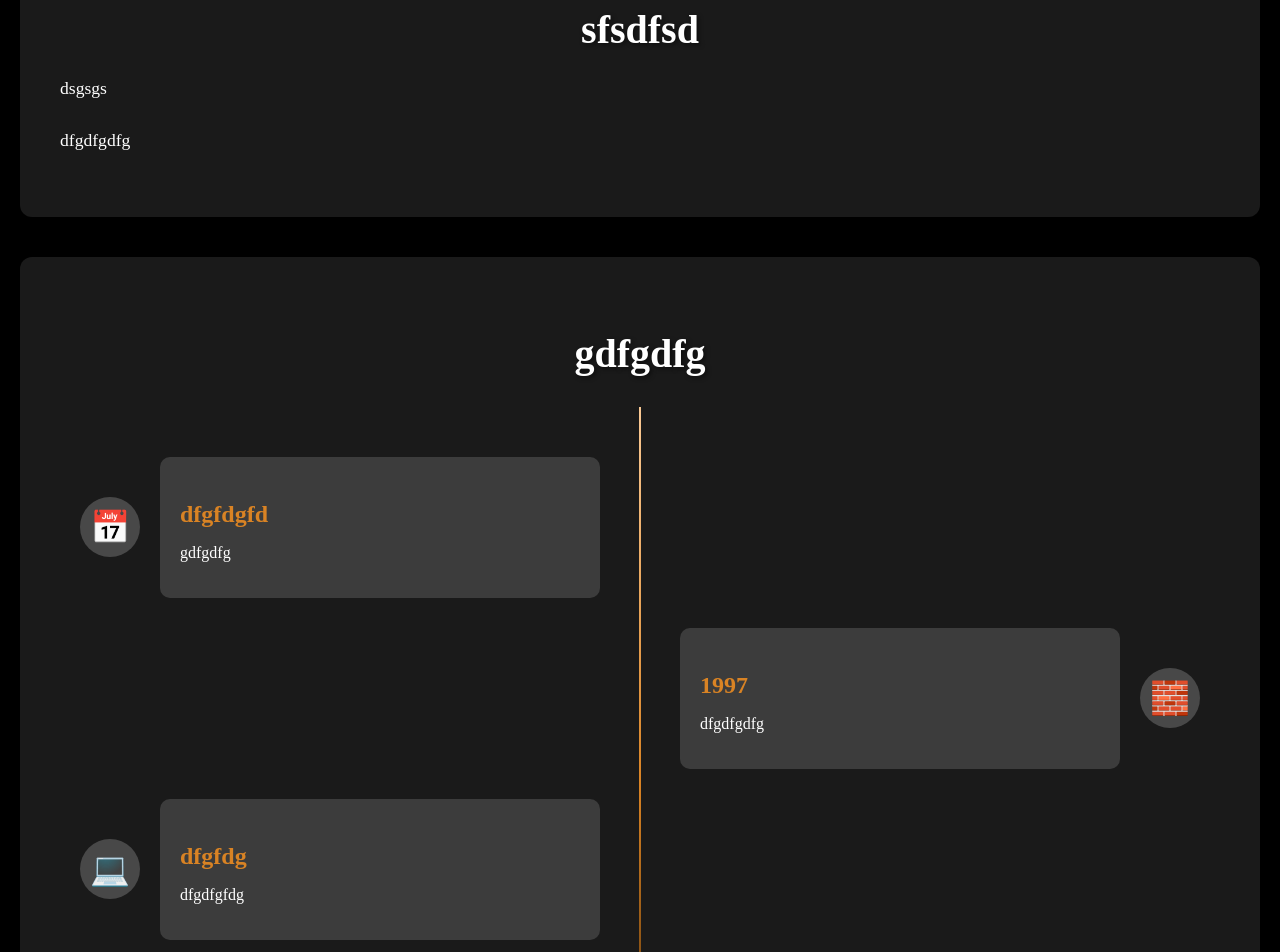
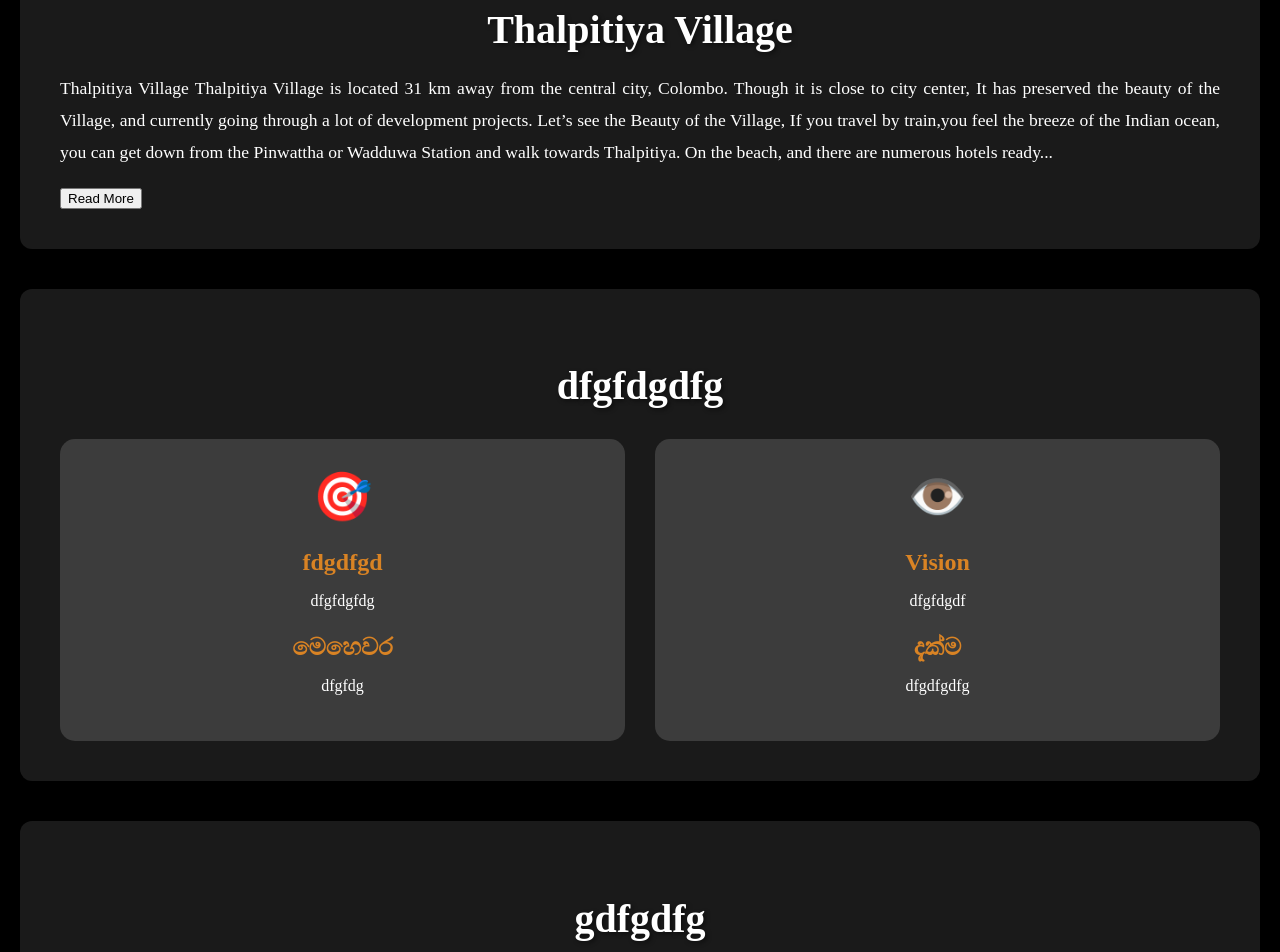
Before and after one commit to Dulan19/Thudawa_Website, a React (Create React App) app: page /Background in a window 1280 px wide. Shown: the part 860-1812 px from the top of the page. Built offline with nearby package versions, Linux system fonts and the light colour scheme.

Commit message:
Background page
added  one article to background page.

```diff
--- a/src/pages/Background.jsx
+++ b/src/pages/Background.jsx
@@ -1,9 +1,15 @@
 "use client"
+import React, { useState } from "react";
 import Navbar from "../components/Navbar/Navbar.jsx"
 import Footer from "../components/Footer/Footer.jsx"
-import "./Stylings/Aboutus.css"
+import "./Stylings/Background.css"
 
-function Aboutus() {
+function Background() {
+  const [show1, setShow1] = useState(false);
+  const [show2, setShow2] = useState(false);
+  const [show3, setShow3] = useState(false);
+  const [show4, setShow4] = useState(false);
+  const [show5, setShow5] = useState(false);
   return (
     <div>
       <div className="background1-image"></div>
@@ -14,8 +20,8 @@ function Aboutus() {
         <h1 className="aboutus-heading">
           sdfsdfsdf
           <h6>
-            {" "}
-           fsdfsdf
+
+           fsdfsd
             <br />
             sdfsdf
           </h6>
@@ -24,53 +30,19 @@ function Aboutus() {
 
         <div className="section-container">
           <div className="intro-section">
-            <h2>sfsdfsd</h2>
-            <p>
-              dsgsgs
-            </p>
-            <p>
-              dfgdfgdfg
-            </p>
+            <h2>Thalpitiya Village</h2>
+            <p>Thalpitiya Village Thalpitiya Village is located 31 km away from the central city, Colombo.
+              Though it is close to city center, It has preserved the beauty of the Village, and currently going
+              through a lot of development projects. Let’s see the Beauty of the Village, If you travel by train,you
+              feel the  breeze of the Indian ocean,  you can get down from the Pinwattha or Wadduwa Station and walk
+               towards Thalpitiya. On the beach, and there are numerous hotels ready...</p>
+            <button onClick={() => setShow1(!show1)}>{show1 ? "Show Less" : "Read More"}
+            </button>
+            {show1 && <p>Full article content...</p>}
           </div>
 
 
-          <div className="timeline-section">
-            <h2>gdfgdfg</h2>
-            <div className="timeline">
-              <div className="timeline-item">
-                <div className="timeline-icon">📅</div>
-                <div className="timeline-content">
-                  <h3>dfgfdgfd</h3>
-                  <p>gdfgdfg</p>
-                </div>
-              </div>
-              <div className="timeline-item">
-                <div className="timeline-icon">🧱</div>
-                <div className="timeline-content">
-                  <h3>1997</h3>
-                  <p>dfgdfgdfg</p>
-                </div>
-              </div>
-              <div className="timeline-item">
-                <div className="timeline-icon">💻</div>
-                <div className="timeline-content">
-                  <h3>dfgfdg</h3>
-                  <p>
-                    dfgdfgfdg
-                  </p>
-                </div>
-              </div>
-              <div className="timeline-item">
-                <div className="timeline-icon">🏞️</div>
-                <div className="timeline-content">
-                  <h3>dfgfdg</h3>
-                  <p>
-                    dfgdfgd
-                  </p>
-                </div>
-              </div>
-            </div>
-          </div>
+
 
 
           <div className="mvv-section">
@@ -250,4 +222,4 @@ function Aboutus() {
   )
 }
 
-export default Aboutus
+export default Background
--- a/src/pages/Stylings/Background.css
+++ b/src/pages/Stylings/Background.css
@@ -72,380 +72,7 @@
   text-align: justify;
 }
 
-/* Timeline Section */
-.timeline-section {
-  background-color: rgba(255, 255, 255, 0.1);
-  backdrop-filter: blur(8px);
-  color: white;
-  margin: 40px auto;
-  padding: 40px;
-  border-radius: 12px;
-  box-shadow: 0 4px 20px rgba(0, 0, 0, 0.3);
-}
 
-.timeline-section h2 {
-  font-size: 2.5rem;
-  margin-bottom: 30px;
-  text-align: center;
-  color: #fff;
-  text-shadow: 2px 2px 4px rgba(0, 0, 0, 0.5);
-}
-
-.timeline {
-  position: relative;
-  padding: 20px 0;
-}
-
-.timeline::before {
-  content: "";
-  position: absolute;
-  left: 50%;
-  top: 0;
-  bottom: 0;
-  width: 2px;
-  background: linear-gradient(to bottom,  rgb(250, 201, 148),  rgb(217, 131, 36), rgb(46, 25, 2));
-  transform: translateX(-50%);
-}
-
-.timeline-item {
-  display: flex;
-  align-items: center;
-  margin: 30px 0;
-  position: relative;
-}
-
-.timeline-item:nth-child(odd) {
-  flex-direction: row;
-}
-
-.timeline-item:nth-child(even) {
-  flex-direction: row-reverse;
-}
-
-.timeline-icon {
-  font-size: 2rem;
-  background: rgba(255, 255, 255, 0.2);
-  border-radius: 50%;
-  width: 60px;
-  height: 60px;
-  display: flex;
-  align-items: center;
-  justify-content: center;
-  margin: 0 20px;
-  z-index: 2;
-}
-
-.timeline-content {
-  flex: 1;
-  background: rgba(255, 255, 255, 0.15);
-  padding: 20px;
-  border-radius: 10px;
-  max-width: 400px;
-}
-
-.timeline-content h3 {
-  font-size: 1.5rem;
-  margin-bottom: 10px;
-  color: rgb(217, 131, 36);
-}
-
-/* Mission, Vision, Values */
-.mvv-section {
-  background-color: rgba(255, 255, 255, 0.1);
-  backdrop-filter: blur(8px);
-  color: white;
-  margin: 40px auto;
-  padding: 40px;
-  border-radius: 12px;
-  box-shadow: 0 4px 20px rgba(0, 0, 0, 0.3);
-}
-
-.mvv-section h2 {
-  font-size: 2.5rem;
-  margin-bottom: 30px;
-  text-align: center;
-  color: #fff;
-  text-shadow: 2px 2px 4px rgba(0, 0, 0, 0.5);
-}
-
-.mvv-grid {
-  display: grid;
-  grid-template-columns: repeat(auto-fit, minmax(300px, 1fr));
-  gap: 30px;
-  margin-top: 30px;
-}
-
-.mvv-card {
-  background: rgba(255, 255, 255, 0.15);
-  padding: 30px;
-  border-radius: 15px;
-  text-align: center;
-  transition: transform 0.3s ease;
-}
-
-.mvv-card:hover {
-  transform: translateY(-5px);
-}
-
-.mvv-icon {
-  font-size: 3rem;
-  margin-bottom: 15px;
-}
-
-.mvv-card h3 {
-  font-size: 1.5rem;
-  margin-bottom: 15px;
-  color: rgb(217, 131, 36);
-}
-
-/* Facilities Section */
-.facilities-section {
-  background-color: rgba(255, 255, 255, 0.1);
-  backdrop-filter: blur(8px);
-  color: white;
-  margin: 40px auto;
-  padding: 40px;
-  border-radius: 12px;
-  box-shadow: 0 4px 20px rgba(0, 0, 0, 0.3);
-}
-
-.facilities-section h2 {
-  font-size: 2.5rem;
-  margin-bottom: 30px;
-  text-align: center;
-  color: #fff;
-  text-shadow: 2px 2px 4px rgba(0, 0, 0, 0.5);
-}
-
-.facilities-grid {
-  display: grid;
-  grid-template-columns: repeat(auto-fit, minmax(280px, 1fr));
-  gap: 25px;
-  margin-top: 30px;
-}
-
-.facility-card {
-  background: rgba(255, 255, 255, 0.15);
-  padding: 25px;
-  border-radius: 15px;
-  text-align: center;
-  transition: transform 0.3s ease;
-}
-
-.facility-card:hover {
-  transform: translateY(-5px);
-}
-
-.facility-image {
-  font-size: 3rem;
-  margin-bottom: 15px;
-}
-
-.facility-card h3 {
-  font-size: 1.3rem;
-  margin-bottom: 15px;
-  color: rgb(217, 131, 36);
-}
-
-.facility-fact {
-  background: rgba(76, 175, 80, 0.2);
-  padding: 10px;
-  border-radius: 8px;
-  margin-top: 15px;
-  font-style: italic;
-  font-size: 0.9rem;
-}
-
-/* Donor Section */
-.donor-section {
-  background-color: rgba(255, 255, 255, 0.1);
-  backdrop-filter: blur(8px);
-  color: white;
-  margin: 40px auto;
-  padding: 40px;
-  border-radius: 12px;
-  box-shadow: 0 4px 20px rgba(0, 0, 0, 0.3);
-}
-
-.donor-section h2 {
-  font-size: 2.5rem;
-  margin-bottom: 30px;
-  text-align: center;
-  color: #fff;
-  text-shadow: 2px 2px 4px rgba(0, 0, 0, 0.5);
-}
-
-.donor-highlights {
-  display: grid;
-  grid-template-columns: repeat(auto-fit, minmax(250px, 1fr));
-  gap: 20px;
-  margin: 30px 0;
-}
-
-.donor-card {
-  background: rgba(255, 255, 255, 0.15);
-  padding: 20px;
-  border-radius: 10px;
-  text-align: center;
-}
-
-.donor-card h3 {
-  color: rgb(217, 131, 36);
-  margin-bottom: 10px;
-}
-
-.donation-call {
-  text-align: center;
-  margin-top: 30px;
-  padding: 20px;
-  background: rgba(76, 175, 80, 0.2);
-  border-radius: 10px;
-}
-
-.donate-btn {
-  background: rgb(217, 131, 36);
-  color: white;
-  border: none;
-  padding: 12px 30px;
-  border-radius: 25px;
-  font-size: 1.1rem;
-  cursor: pointer;
-  margin-top: 15px;
-  transition: background 0.3s ease;
-}
-
-.donate-btn:hover {
-  background: rgb(224, 150, 71);
-}
-
-/* Life Section */
-.life-section {
-  background-color: rgba(255, 255, 255, 0.1);
-  backdrop-filter: blur(8px);
-  color: white;
-  margin: 40px auto;
-  padding: 40px;
-  border-radius: 12px;
-  box-shadow: 0 4px 20px rgba(0, 0, 0, 0.3);
-}
-
-.life-section h2 {
-  font-size: 2.5rem;
-  margin-bottom: 30px;
-  text-align: center;
-  color: #fff;
-  text-shadow: 2px 2px 4px rgba(0, 0, 0, 0.5);
-}
-
-.routine-grid {
-  display: grid;
-  grid-template-columns: repeat(auto-fit, minmax(200px, 1fr));
-  gap: 20px;
-  margin: 20px 0;
-}
-
-.routine-item {
-  display: flex;
-  align-items: center;
-  background: rgba(255, 255, 255, 0.15);
-  padding: 15px;
-  border-radius: 10px;
-}
-
-.routine-icon {
-  font-size: 1.5rem;
-  margin-right: 15px;
-}
-
-.testimonial {
-  background: rgba(255, 255, 255, 0.15);
-  padding: 30px;
-  border-radius: 15px;
-  margin-top: 30px;
-  text-align: center;
-}
-
-.testimonial blockquote {
-  font-size: 1.2rem;
-  font-style: italic;
-  margin-bottom: 15px;
-  line-height: 1.6;
-}
-
-.testimonial cite {
-  color: rgb(217, 131, 36);
-  font-weight: bold;
-}
-
-/* Spiritual Section */
-.spiritual-section {
-  background-color: rgba(255, 255, 255, 0.1);
-  backdrop-filter: blur(8px);
-  color: white;
-  margin: 40px auto;
-  padding: 40px;
-  border-radius: 12px;
-  box-shadow: 0 4px 20px rgba(0, 0, 0, 0.3);
-}
-
-.spiritual-section h2 {
-  font-size: 2.5rem;
-  margin-bottom: 30px;
-  text-align: center;
-  color: #fff;
-  text-shadow: 2px 2px 4px rgba(0, 0, 0, 0.5);
-}
-
-.spiritual-content {
-  display: grid;
-  grid-template-columns: repeat(auto-fit, minmax(300px, 1fr));
-  gap: 25px;
-}
-
-.spiritual-item {
-  background: rgba(255, 255, 255, 0.15);
-  padding: 25px;
-  border-radius: 15px;
-}
-
-.spiritual-item h3 {
-  font-size: 1.3rem;
-  margin-bottom: 15px;
-  color: rgb(217, 131, 36);
-}
-
-/* Closing Section */
-.closing-section {
-  background-color: rgba(255, 255, 255, 0.1);
-  backdrop-filter: blur(8px);
-  color: white;
-  margin: 40px auto;
-  padding: 50px;
-  border-radius: 12px;
-  box-shadow: 0 4px 20px rgba(0, 0, 0, 0.3);
-  text-align: center;
-}
-
-.closing-content h2 {
-  font-size: 2.5rem;
-  margin-bottom: 20px;
-  color: #fff;
-  text-shadow: 2px 2px 4px rgba(0, 0, 0, 0.5);
-}
-
-.closing-message {
-  font-size: 1.5rem;
-  font-style: italic;
-  color: rgb(217, 131, 36);
-  margin: 20px 0;
-  text-shadow: 1px 1px 2px rgba(0, 0, 0, 0.5);
-}
-
-.closing-content p:last-child {
-  font-size: 1.1rem;
-  line-height: 1.8;
-  margin-top: 20px;
-}
 
 /* Animations */
 @keyframes slideInUp {
```
